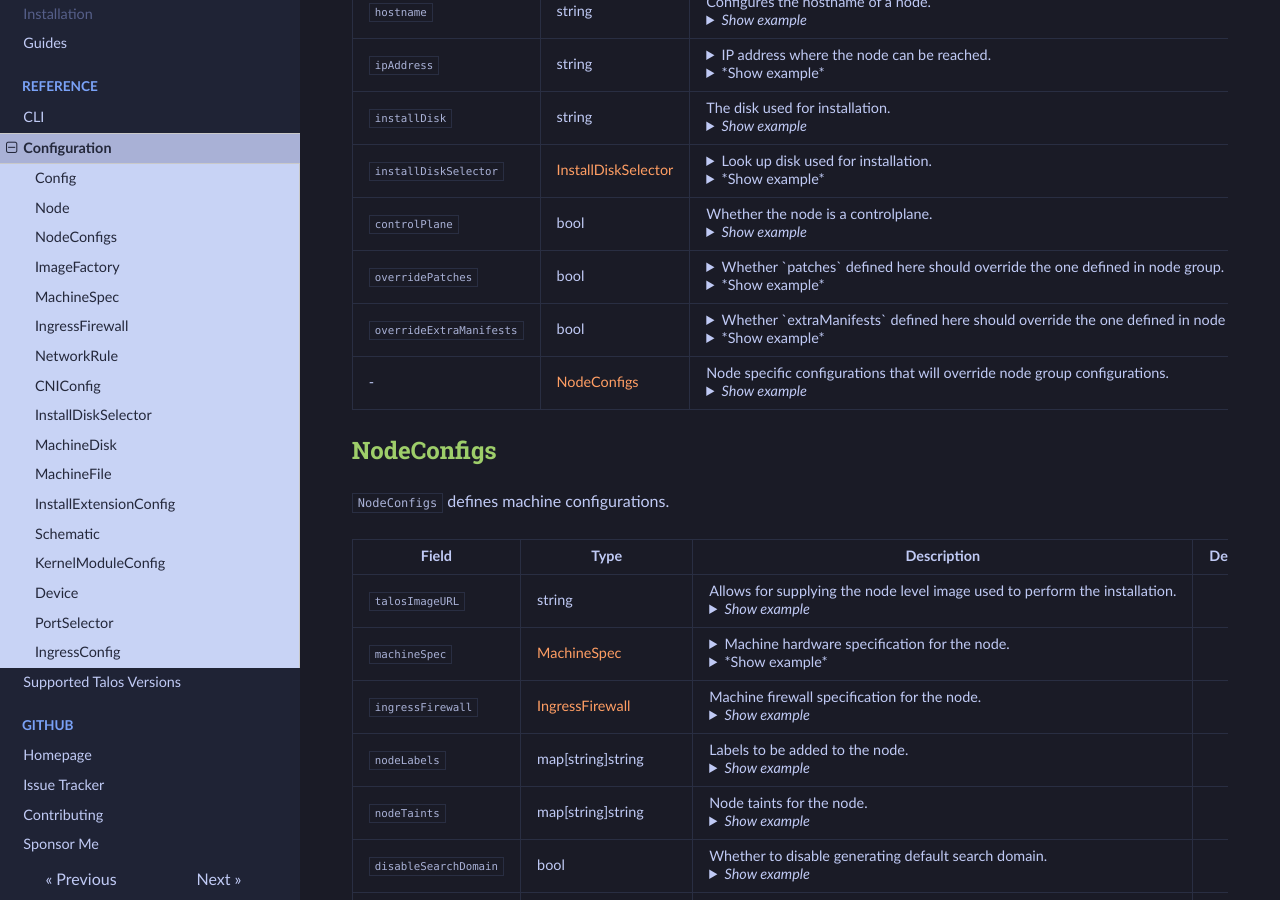
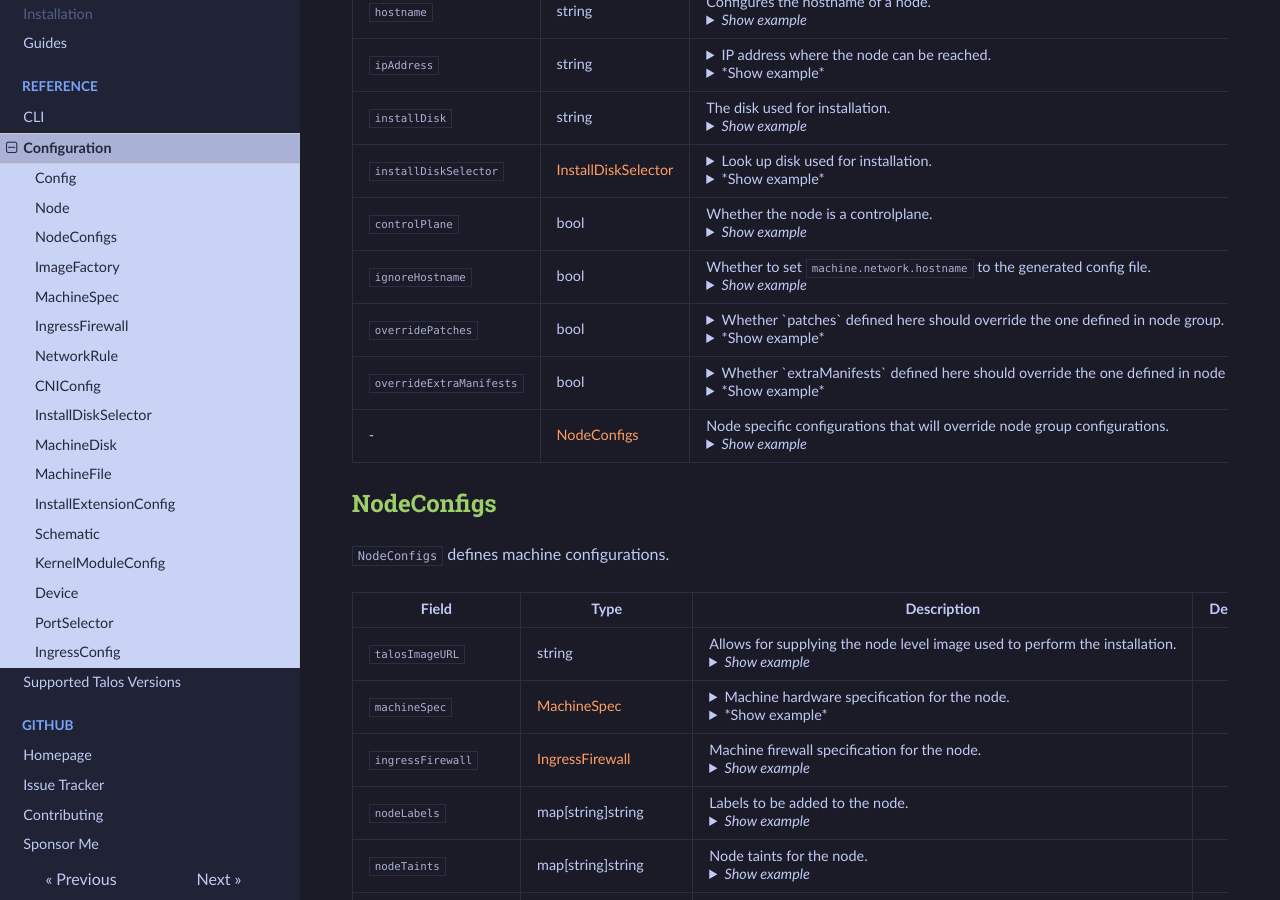
Before and after one commit to budimanjojo/talhelper, an MkDocs documentation site: the page built from docs/docs/reference/configuration.md, in a window 1280 px wide and 900 px high, scrolled down 1275 px. Built offline with MkDocs 1.6.1, drawn with Linux system fonts in a browser that asks for light colours; emoji names are drawn with the system emoji font.

Commit message:
feat(config): add per node `ignoreHostname`
Signed-off-by: budimanjojo <budimanjojo@gmail.com>

````diff
--- a/docs/docs/reference/configuration.md
+++ b/docs/docs/reference/configuration.md
@@ -324,6 +324,18 @@ installDiskSelector:
 <td markdown="1">Whether the node is a controlplane.<details><summary>*Show example*</summary>
 ```yaml
 controlPlane: true
+```
+</summary></td>
+<td markdown="1" align="center">`false`</td>
+<td markdown="1" align="center">:negative_squared_cross_mark:</td>
+</tr>
+
+<tr markdown="1">
+<td markdown="1">`ignoreHostname`</td>
+<td markdown="1">bool</td>
+<td markdown="1">Whether to set `machine.network.hostname` to the generated config file.<details><summary>*Show example*</summary>
+```yaml
+ignoreHostname: true
 ```
 </summary></td>
 <td markdown="1" align="center">`false`</td>
````
Also changed, not shown: 2 other files.
